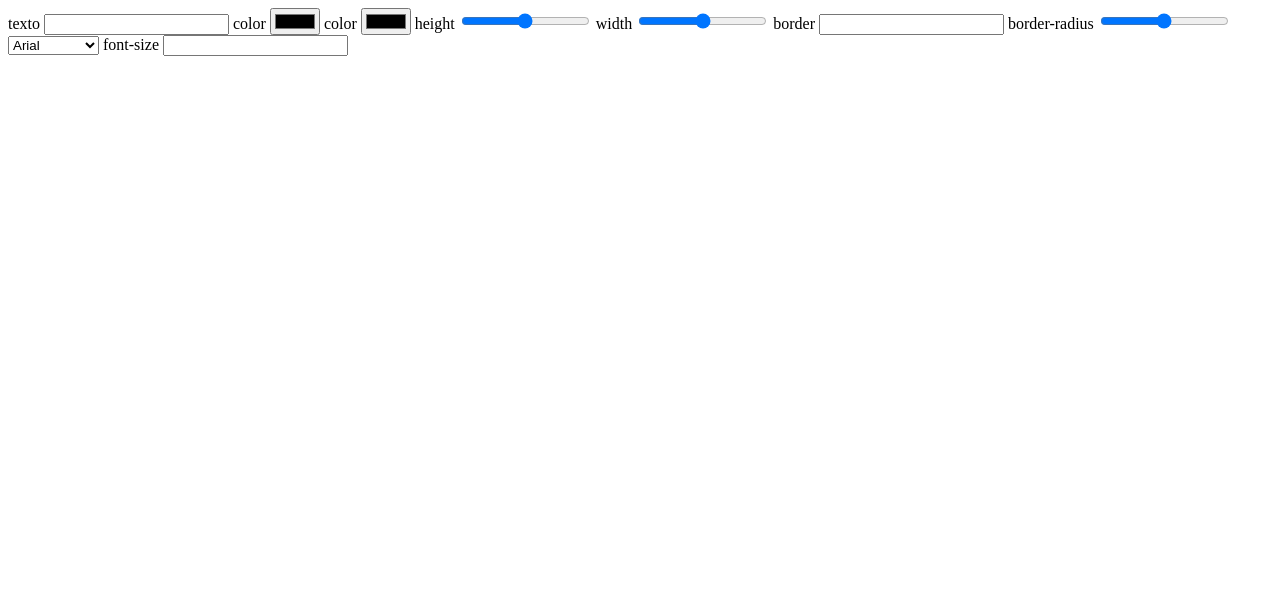
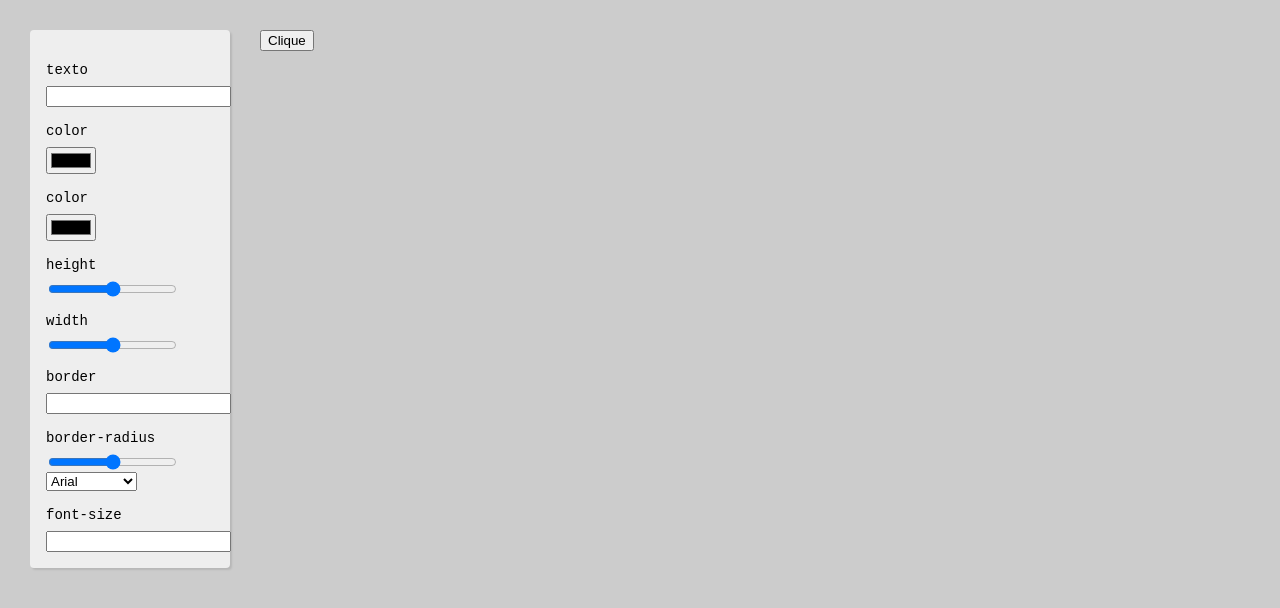
Before and after one commit to igorgalind0/ButtonCreate, a plain HTML site: page index.html in a window 1280 px wide. Drawn offline with Linux system fonts and the light colour scheme.

Commit message:
Aplicando o CSS

```diff
--- a/index.html
+++ b/index.html
@@ -7,7 +7,7 @@
     <title>Button Creator</title>
 </head>
 <body>
-    <sectionbutton-creator>
+    <section class="button-creator">
         <form action="" id="controles">
 
             <label for="texto">texto</label>
@@ -41,6 +41,12 @@
             <input type="number" name="fontSize" id="fontSize">
 
         </form>
-    </sectionbutton-creator>
+
+        <section class="resultado">
+            <button class="btn">Clique</button>
+            <pre><code class="css"></code></pre>
+        </section>
+
+    </section>
 </body>
 </html>
--- a/style.css
+++ b/style.css
@@ -0,0 +1,43 @@
+body {
+    margin: 0px;
+    background: #ccc;
+}
+
+label {
+    display: block;
+    margin-bottom: .5rem;
+    margin-top: 1rem;
+}
+
+input {
+    display: block;
+}
+
+.button-creator {
+    display: grid;
+    grid-gap: 30px;
+    padding: 30px;
+    grid-template-columns: 200px 1fr;
+}
+
+#controles {
+    font-family: 'IBM Plex Mono', monospace;
+    font-size: .875rem;
+    background-color: #eee;
+    padding: 1rem;
+    border-radius: 4px;
+    box-shadow: 2px 2px 2px 0 rgba(0,0,0, .1);
+}
+
+.css {
+    font-family: 'IBM Plex Mono', monospace;
+    color: #333;
+    margin-top: 40px;
+    display: flex;
+    flex-direction: column;
+}
+
+.css span {
+    display: block;
+    margin-bottom: .5rem;
+}
```
